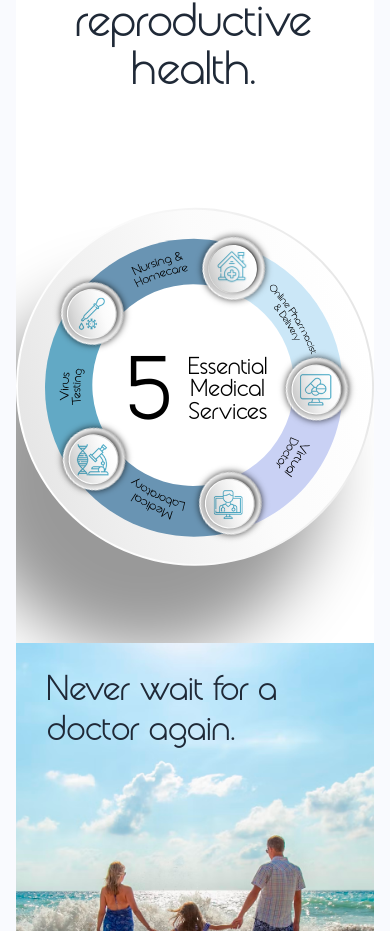
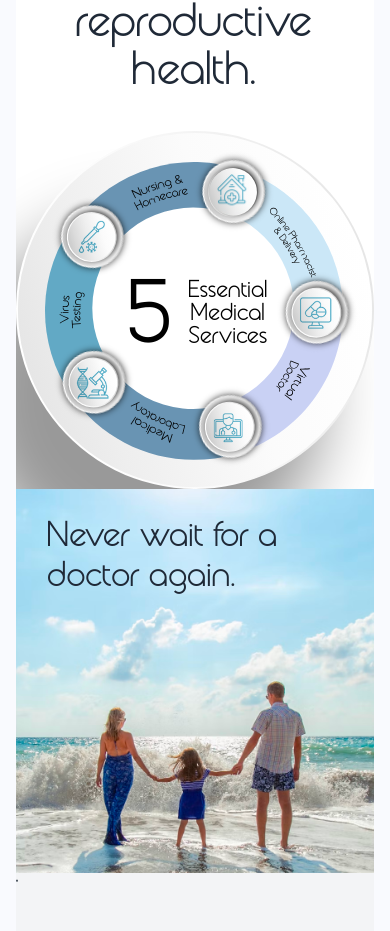
Before and after one commit to DenisLo-master/MdHub, a React (Vite) app: page / in a window 390 px wide. Shown: the part 790-1721 px from the top of the page. Built offline with nearby package versions, Linux system fonts and the light colour scheme.

Commit message:
added mobile responsiveness

```diff
--- a/src/components/RotatingEllipse.jsx
+++ b/src/components/RotatingEllipse.jsx
@@ -51,7 +51,8 @@ const RotatingEllipse = () => {
   }, []);
 
   return (
-    <svg ref={svgRef} id="main" xmlns="http://www.w3.org/2000/svg" xmlnsXlink="http://www.w3.org/1999/xlink" width="511.68" height="511.68" viewBox="0 0 511.68 511.68">
+    <div className="w-full max-w-xl">
+      <svg ref={svgRef} id="main" xmlns="http://www.w3.org/2000/svg" xmlnsXlink="http://www.w3.org/1999/xlink" className="w-full max-w-[511.68px] md:h-[511.68px]" viewBox="0 0 511.68 511.68">
       <defs>
         <style>
           {`
@@ -493,12 +494,9 @@ const RotatingEllipse = () => {
       <g id="Center_text" data-name="Center text">
         <text className="cls-31" transform="translate(247.14 236.87)">Essential<tspan x="3.79" y="32.73">Medical</tspan><tspan x="0.22" y="65.45">Services</tspan></text>
         <text className="cls-32" transform="translate(162.58 303.45)">5</text>
-      </g>
-
-
-
-
+        </g>
     </svg>
+    </div>
   )
 }
 
```
